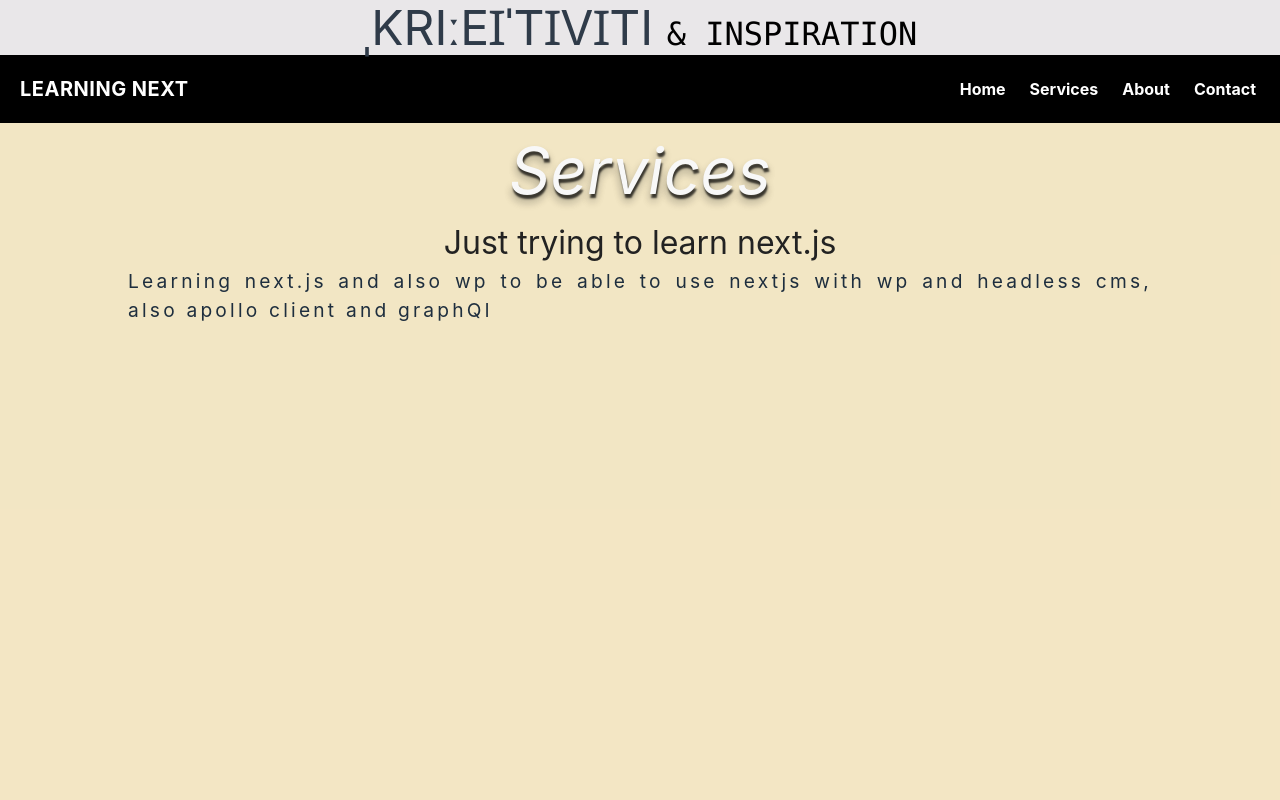
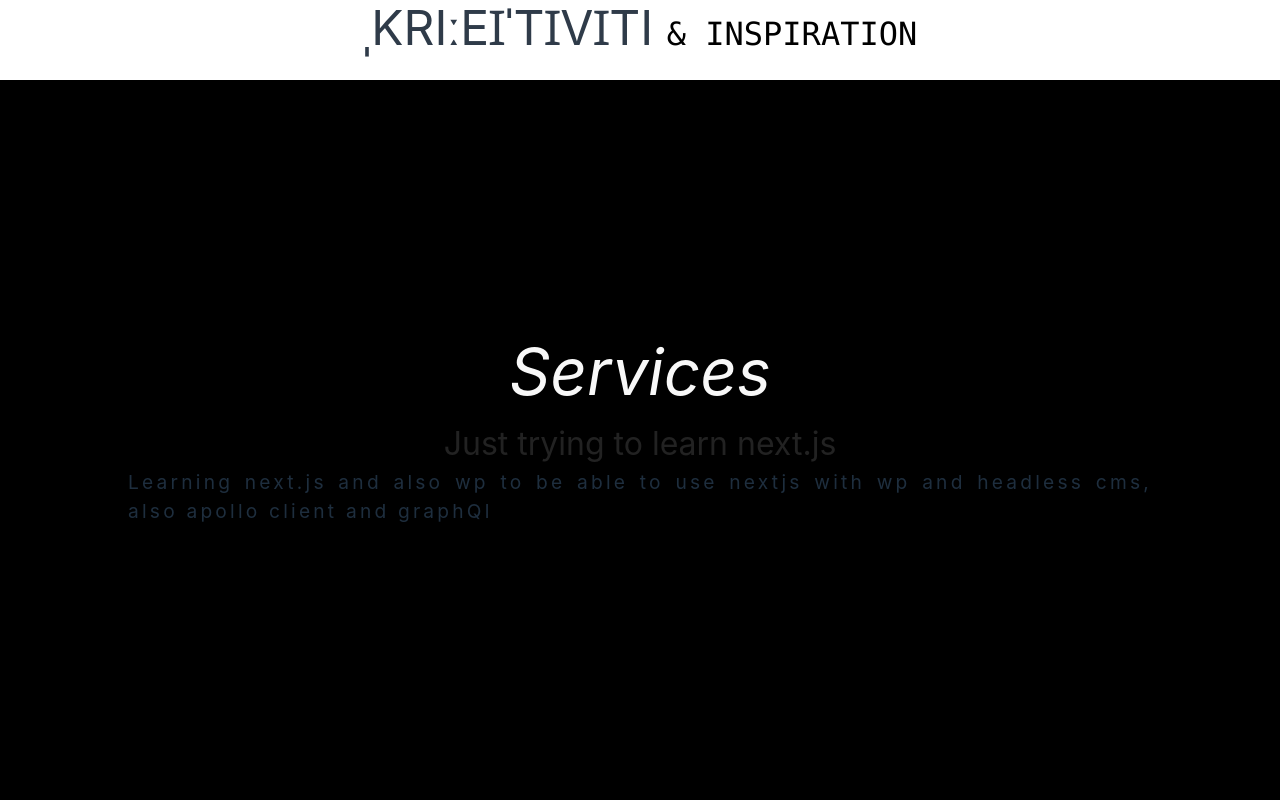
Before and after one commit to robonexx/nextjswebsite, a Next.js app: page /services in a window 1280 px wide. Shown: the top 800 px of the page. Built offline with nearby package versions, Linux system fonts and the light colour scheme.

Commit message:
fixed the nav, now it works and hides on scroll down, shows on scroll up

```diff
--- a/components/Header.js
+++ b/components/Header.js
@@ -1,11 +1,10 @@
-import headerStyles from '../styles/Header.module.css'
-import navstyles from '../styles/nav.module.css'
+import styles from '../styles/Header.module.css'
 
 const Header = () => {
 
     return (
-        <div>
-            <h1 className={headerStyles.title} >
+        <div className={styles.header}>
+            <h1 className={styles.title} >
                 <span>ˌkriːeɪˈtɪvɪti </span>
                <code> &  Inspiration</code>
             </h1>
--- a/components/Nav.js
+++ b/components/Nav.js
@@ -1,17 +1,42 @@
 import Link from 'next/link';
-import { useState } from 'react';
+import { useState, useEffect, useRef } from 'react';
 import NavMobile from './NavMobile';
+import styles from '../styles/nav.module.css'
 
 export const Nav = () => {
   const [active, setActive] = useState(false);
+  const navbar = useRef(null);
+
 
   const handleClick = () => {
     setActive(!active);
   };
 
+
+
+  useEffect(() => {
+    let prevScrollpos = window.pageYOffset;
+
+    window.addEventListener("scroll", () => {
+      let currentScrollPos = window.pageYOffset;
+
+        if (prevScrollpos > currentScrollPos) {
+          navbar.current.classList.remove(`${styles.nav_hidden}`);
+          navbar.current.classList.add(`${styles.nav_show}`)
+        }
+        else {
+          navbar.current.classList.add(`${styles.nav_hidden}`);
+          navbar.current.classList.remove(`${styles.nav_show}`)
+
+      }
+      prevScrollpos = currentScrollPos;
+      })
+  },[]);
+
+
   return (
     <>
-      <nav className='flex items-center flex-wrap bg-black p-3 '>
+      <nav className={`flex items-center flex-wrap bg-black p-3 mt-8 ${styles.nav_show} `} ref={navbar}>
         <Link href='/'>
           <a className='inline-flex items-center p-2 mr-4 '>
             <span className='text-xl text-white font-bold uppercase tracking-wide'>
@@ -24,26 +49,13 @@ export const Nav = () => {
           onClick={handleClick}
         >
           <NavMobile />
-          {/* <svg
-            className='w-6 h-6'
-            fill='none'
-            stroke='currentColor'
-            viewBox='0 0 24 24'
-            xmlns='http://www.w3.org/2000/svg'
-          >
-            <path
-              strokeLinecap='round'
-              strokeLinejoin='round'
-              strokeWidth={2}
-              d='M4 6h16M4 12h16M4 18h16'
-            />
-          </svg> */}
+
         </button>
         {/*Note that in this div we will use a ternary operator to decide whether or not to display the content of the div  */}
         <div
           className={`${
             active ? '' : 'hidden'
-          }  w-full lg:inline-flex lg:flex-grow lg:w-auto`}
+          }  w-full lg:inline-flex lg:flex-grow lg:w-auto ${styles.nav_bg}`}
         >
           <div className='lg:inline-flex lg:flex-row lg:ml-auto lg:w-auto w-full lg:items-center items-end  flex flex-col lg:h-auto'>
             <Link href='/'>
--- a/styles/Header.module.css
+++ b/styles/Header.module.css
@@ -1,4 +1,12 @@
-
+.header {
+  position: fixed;
+  top: 0;
+  left: 0;
+  width: 100%;
+  height: 5rem;
+  background-color: white;
+  z-index: 1000;
+}
 .title a,
 .title span {
     color: #2f3b49;
--- a/styles/globals.css
+++ b/styles/globals.css
@@ -5,7 +5,7 @@ body {
   width: 100vw;
   padding: 0;
   margin: 0;
-  background-color: rgb(233, 231, 233);
+  background-color: rgb(0, 0, 0);
   box-sizing: border-box;
   font-family: -apple-system, BlinkMacSystemFont, Segoe UI, Roboto, Oxygen,
     Ubuntu, Cantarell, Fira Sans, Droid Sans, Helvetica Neue, sans-serif;
--- a/styles/main.module.css
+++ b/styles/main.module.css
@@ -1,11 +1,13 @@
 .wrapper {
+  margin-top: 16rem;
   width: 100vw;
   min-height: 100vh;
-  background: rgba(243, 230, 195, 0.959);
+  background: rgba(0, 0, 0, 0.959);
   display: flex;
   flex-direction: column;
   justify-content: center;
   align-items: center;
+  color: white;
 }
 
 .main {
--- a/styles/nav.module.css
+++ b/styles/nav.module.css
@@ -26,6 +26,27 @@
     padding: 0.5rem;
     display: flex;
     align-items: center;
+    transform: translateY(0);
+}
+.nav_show {
+    position: fixed;
+    width: 100%;
+    height: 5rem;
+    top: 5rem;
+    left: 0;
+    transform: translateX(0);
+    z-index: 100;
+    transition: 0.4s ease-in-out;
+}
+
+.nav_hidden {
+    translate: transformY(-100px);
+    opacity: 0;
+    transition: 0.4s ease-in-out;
+}
+
+.nav_bg {
+    background-color: black;
 }
 
 .nav ul {
```
